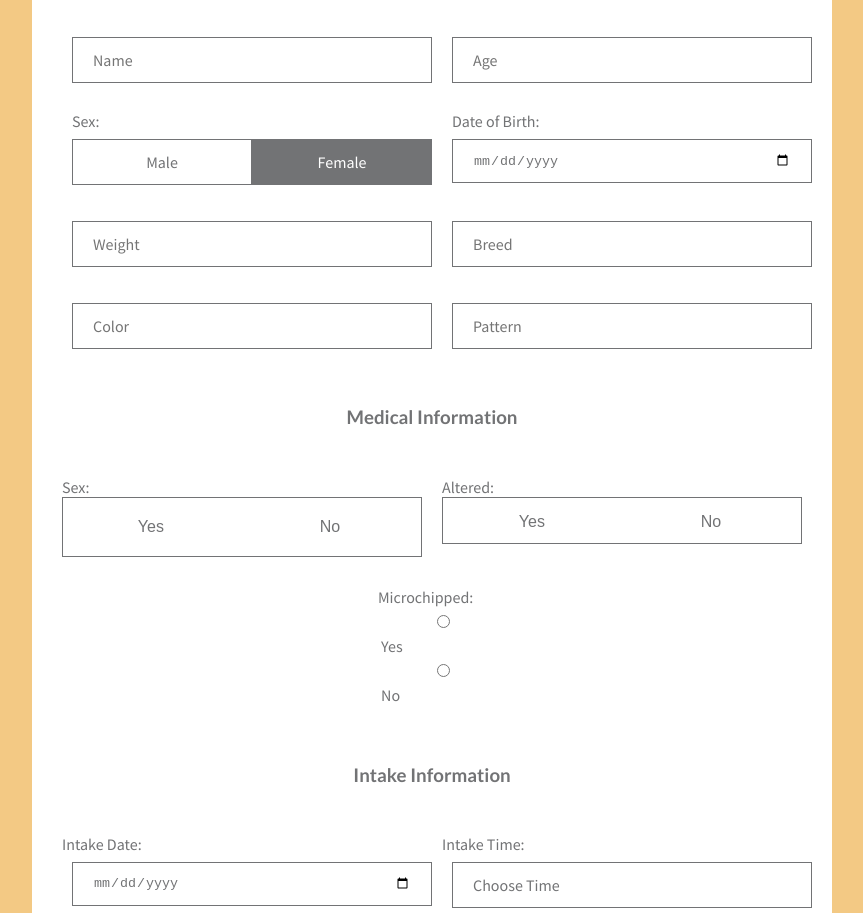
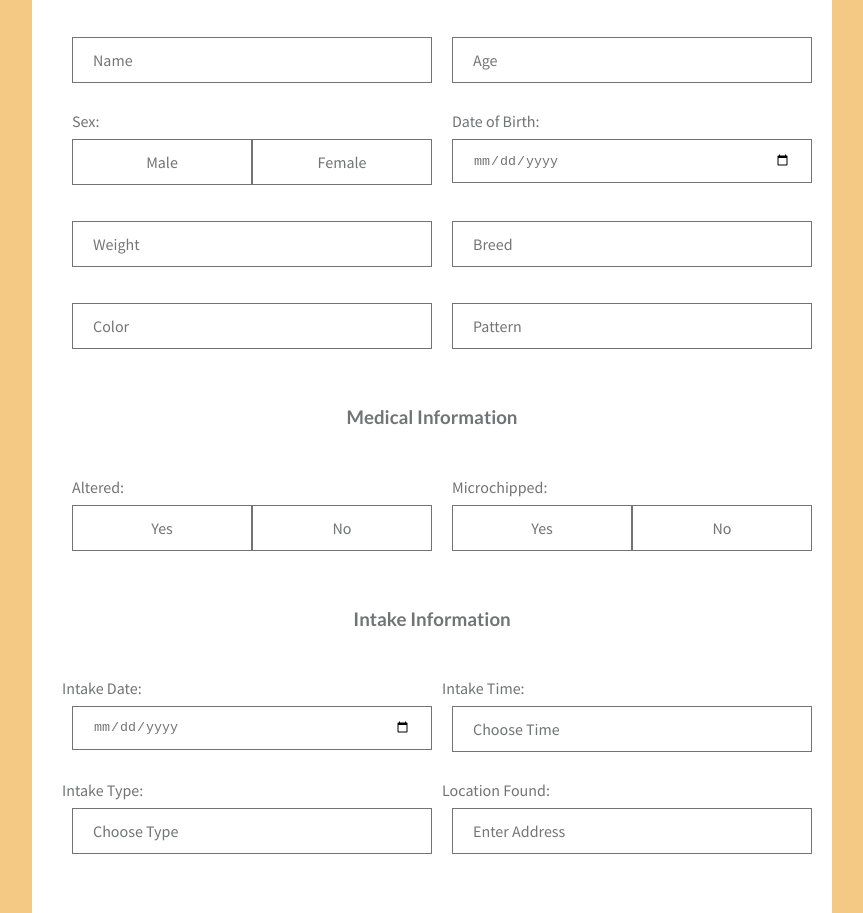
Before and after one commit to taylorsieling/knittin-kitten-foster, a React (Create React App) app in the folder kkf-frontend/: page /intake in a window 1280 px wide. Shown: the part 720-1633 px from the top of the page, without its empty margins (208-1071 px from the left). Built offline with nearby package versions, Linux system fonts and the light colour scheme; no server answers.

Commit message:
fixing radio buttons

```diff
--- a/kkf-frontend/src/components/KittenForm.js
+++ b/kkf-frontend/src/components/KittenForm.js
@@ -24,26 +24,11 @@ const KittenForm = props => {
                     <label className="input-label">Sex: </label>
 
                     <div className="radio">
-                        <input type="radio" id="male" name="sex" value="male" checked onChange={props.handleChange}/>
+                        <input type="radio" className="male" id="male" name="sex" value="male" Checked={kitten.sex === "Male"} onChange={props.handleChange}/>
                         <label for="male">Male</label>
-                        <input type="radio" id="female" name="sex" value="female" checked onChange={props.handleChange}/>
+                        <input type="radio" className="female" id="female" name="sex" value="female" defaultChecked={kitten.sex === "Female"} onChange={props.handleChange}/>
                         <label for="female">Female</label>
                     </div>
-
-
-                    {/* <div className="radio-buttons">
-                        <div className="radio"></div> */}
-{/*
-                            <label for="male" class="option male">
-                                <span className="radio-label">Male</span>
-                            </label> */}
-
-                            {/* <input className="radio-right" type="radio" label="Female" id="female" name="sex" value="Female" checked={kitten.sex === "Female"} onChange={props.handleChange}/> &nbsp; */}
-                            {/* <label for="female" class="option female">
-                                <span className="radio-label">Female</span>
-                            </label> */}
-
-                    {/* </div> */}
 
                 </div>
 
@@ -71,48 +56,27 @@ const KittenForm = props => {
                 <div className="flex-item-full"><h3>Medical Information</h3></div>
 
                 <div className="flex-item-left">
-                    <label>Sex: </label>
+                    <label className="input-label">Altered: </label>
 
-                    <div className="radio-buttons">
+                        <div className="radio">
+                            <input type="radio" className="a-yes" id="a-yes" name="altered" value="Yes" checked={kitten.altered === "Yes"} onChange={props.handleChange}/>
+                            <label for="a-yes">Yes</label>
+                            <input type="radio" className="a-no" id="a-no" name="altered" value="No" checked={kitten.altered === "No"} onChange={props.handleChange}/>
+                            <label for="a-no">No</label>
+                        </div>
 
-                        <input className="radio" label="Yes" type="radio" id="yes" name="altered" value="Yes" checked={kitten.altered === "Yes"} onChange={props.handleChange}/> &nbsp;
-                            {/* <label for="male" class="option male">
-                                <span className="radio-label">Male</span>
-                            </label> */}
-
-                        <input className="radio" label="No" type="radio" id="no" name="altered" value="No" checked={kitten.altered === "No"} onChange={props.handleChange}/> &nbsp;
-                            {/* <label for="female" class="option female">
-                                <span className="radio-label">Female</span>
-                            </label> */}
-                    </div>
                 </div>
 
                 <div className="flex-item-right">
-                    <label>Altered: </label>
-                    <div className="radio-buttons">
+                    <label className="input-label">Microchipped: </label>
 
-                        <input className="radio-left" label="Yes" type="radio" id="yes" name="altered" value="Yes" checked={kitten.altered === "Yes"} onChange={props.handleChange}/> &nbsp;
-                            {/* <label for="male" class="option male">
-                                <span className="radio-label">Male</span>
-                            </label> */}
+                    <div className="radio">
+                            <input type="radio" className="m-yes" id="m-yes" value="Yes" name="microchipped" checked={kitten.microchipped === "Yes"} onChange={props.handleChange}/>
+                            <label for="m-yes">Yes</label>
+                            <input type="radio" className="m-no" id="m-no" value="No" name="microchipped" checked={kitten.microchipped === "No"} onChange={props.handleChange}/>
+                            <label for="m-no">No</label>
+                    </div>
 
-                        <input className="radio-right" label="No" type="radio" id="no" name="altered" value="No" checked={kitten.altered === "No"} onChange={props.handleChange}/> &nbsp;
-                            {/* <label for="female" class="option female">
-                                <span className="radio-label">Female</span>
-                            </label> */}
-                    </div>
-                </div>
-
-                <div>
-                    <div>
-                        <div className="label" >
-                            <label>Microchipped: </label> &nbsp; &nbsp;
-                            <input className="radio" type="radio" id="yes" value="Yes" name="microchipped" checked={kitten.microchipped === "Yes"} onChange={props.handleChange}/> &nbsp;
-                            <label htmlFor="yes">Yes</label> &nbsp;
-                            <input className="radio" type="radio" id="no" value="No" name="microchipped" checked={kitten.microchipped === "No"} onChange={props.handleChange}/> &nbsp;
-                            <label htmlFor="no">No</label>
-                        </div>
-                    </div>
                 </div>
 
                 <div className="flex-item-full"><h3>Intake Information</h3></div>
--- a/kkf-frontend/src/index.css
+++ b/kkf-frontend/src/index.css
@@ -671,12 +671,32 @@ input[type=submit] {
   cursor: pointer;
 }
 
-.radio input#male:checked+label {
+.radio input.male:checked+label {
   background-color: #727375;
   color: white;
 }
 
-.radio input#female:checked+label {
+.radio input.female:checked+label {
   background-color: #727375;
   color: white;
 }
+
+.radio input.m-yes:checked+label {
+  background-color: #727375;
+  color: white;
+}
+
+.radio input.m-no:checked+label {
+  background-color: #727375;
+  color: white;
+}
+
+.radio input.a-yes:checked+label {
+  background-color: #727375;
+  color: white;
+}
+
+.radio input.a-no:checked+label {
+  background-color: #727375;
+  color: white;
+}
```
